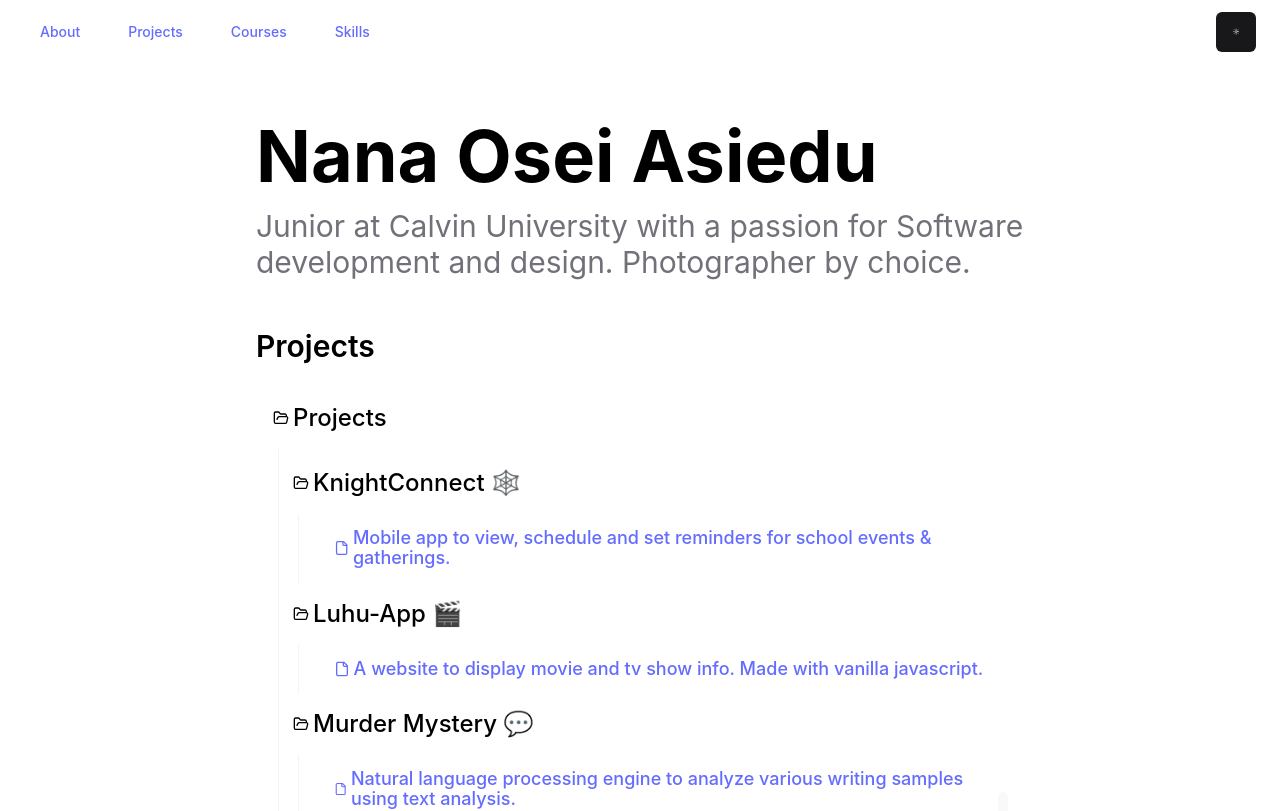
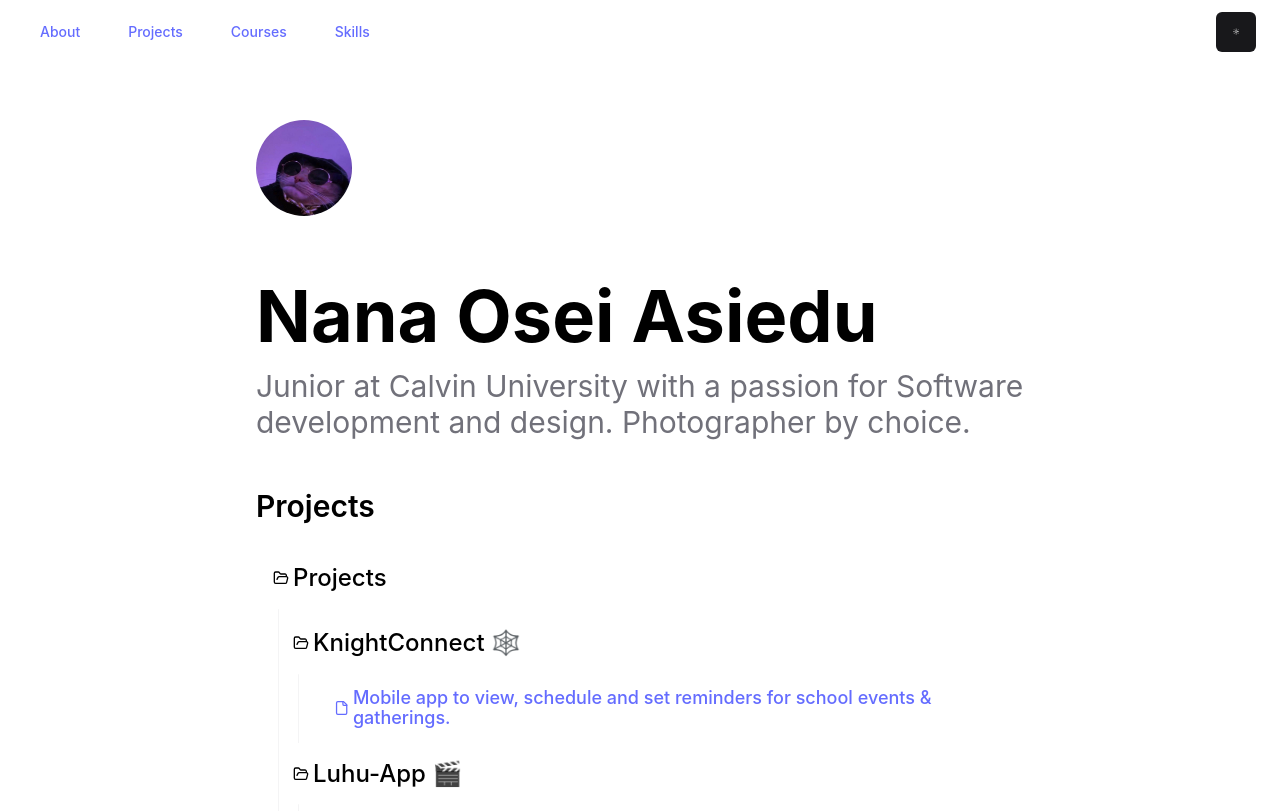
Before and after one commit to NanaAY/resume-site, a React (Vite) app: page / in a window 1280 px wide. Shown: the top 811 px of the page. Built offline with nearby package versions, Linux system fonts and the light colour scheme.

Commit message:
added avatar

```diff
--- a/package.json
+++ b/package.json
@@ -12,6 +12,7 @@
   },
   "dependencies": {
     "@radix-ui/react-accordion": "^1.2.1",
+    "@radix-ui/react-avatar": "^1.1.1",
     "@radix-ui/react-dropdown-menu": "^2.1.2",
     "@radix-ui/react-navigation-menu": "^1.2.1",
     "@radix-ui/react-scroll-area": "^1.2.1",
--- a/src/App.tsx
+++ b/src/App.tsx
@@ -1,28 +1,34 @@
+import { useRef } from "react";
 import { Download, Github, LinkedinIcon, Mail } from "lucide-react";
+
+import myResume from "./assets/files/ay_resume_2024.pdf";
+import myJPG from "./assets/images/IMG_3797.jpg";
+
 import { ModeToggle } from "./components/modeToggle";
+import ProjectsTreeWrapper from "./components/projects-tree";
 
 import { Badge } from "./components/ui/badge";
-import myResume from "./assets/files/ay_resume_2024.pdf";
-
+import { Avatar, AvatarFallback, AvatarImage } from "./components/ui/avatar";
+import { Button } from "./components/ui/button";
 import {
   NavigationMenu,
   NavigationMenuItem,
   NavigationMenuLink,
   NavigationMenuList,
 } from "./components/ui/navigation-menu";
-import { useRef } from "react";
-import { Button } from "./components/ui/button";
-import ProjectsTreeWrapper from "./components/projects-tree";
-//TODO: Add avatar, change projects section to tree view
+
+//TODO: Add avatar
 function App() {
   const aboutRef = useRef<HTMLDivElement>(null);
   const projectsRef = useRef<HTMLDivElement>(null);
   const coursesRef = useRef<HTMLDivElement>(null);
   const skillsRef = useRef<HTMLDivElement>(null);
+
   interface Skill {
     id: number;
     name: string;
   }
+
   const skills: Skill[] = [
     { id: 1, name: "Javascript/Typescript" },
     { id: 2, name: "Python" },
@@ -36,10 +42,12 @@ function App() {
     { id: 10, name: "Git" },
     { id: 11, name: "Vscode" },
   ];
+
   interface Course {
     id: number;
     name: string;
   }
+
   const courses: Course[] = [
     { id: 1, name: "Data Structures & Algorithms" },
     { id: 2, name: "Web Development" },
@@ -47,6 +55,7 @@ function App() {
     { id: 4, name: "Software Engineering" },
     { id: 5, name: "Operating Systems & Networking" },
   ];
+
   return (
     <>
       <header className=" bg-transparent backdrop-blur-md px-6 py-3 flex fixed top-0 right-0 left-0 justify-between">
@@ -114,10 +123,15 @@ function App() {
       </header>
       <main className="flex-auto min-w-0 mt-6 flex flex-col px-2 md:px-0">
         <section ref={aboutRef} id="about">
-          <h1 className="mt-16 mb-4 font-bold text-7xl animate-slidein [--slidein-delay:300ms] opacity-0">
+          <Avatar className="size-24 mt-16 animate-slidein [--slidein-delay:300ms]">
+            <AvatarImage src={myJPG} />
+            <AvatarFallback>NA</AvatarFallback>
+          </Avatar>
+
+          <h1 className="mt-16 mb-4 font-bold text-7xl animate-slidein [--slidein-delay:500ms] opacity-0">
             Nana Osei Asiedu
           </h1>
-          <p className="mb-4 text-3xl text-muted-foreground animate-slidein [--slidein-delay:500ms] opacity-0">
+          <p className="mb-4 text-3xl text-muted-foreground animate-slidein [--slidein-delay:700ms] opacity-0">
             Junior at Calvin University with a passion for Software development
             and design. Photographer by choice.
           </p>
--- /dev/null
+++ b/src/components/ui/avatar.tsx
@@ -0,0 +1,48 @@
+import * as React from "react";
+import * as AvatarPrimitive from "@radix-ui/react-avatar";
+
+import { cn } from "@/lib/utils";
+
+const Avatar = React.forwardRef<
+  React.ElementRef<typeof AvatarPrimitive.Root>,
+  React.ComponentPropsWithoutRef<typeof AvatarPrimitive.Root>
+>(({ className, ...props }, ref) => (
+  <AvatarPrimitive.Root
+    ref={ref}
+    className={cn(
+      "relative flex h-10 w-10 shrink-0 overflow-hidden rounded-full",
+      className
+    )}
+    {...props}
+  />
+));
+Avatar.displayName = AvatarPrimitive.Root.displayName;
+
+const AvatarImage = React.forwardRef<
+  React.ElementRef<typeof AvatarPrimitive.Image>,
+  React.ComponentPropsWithoutRef<typeof AvatarPrimitive.Image>
+>(({ className, ...props }, ref) => (
+  <AvatarPrimitive.Image
+    ref={ref}
+    className={cn("aspect-square h-full w-full", className)}
+    {...props}
+  />
+));
+AvatarImage.displayName = AvatarPrimitive.Image.displayName;
+
+const AvatarFallback = React.forwardRef<
+  React.ElementRef<typeof AvatarPrimitive.Fallback>,
+  React.ComponentPropsWithoutRef<typeof AvatarPrimitive.Fallback>
+>(({ className, ...props }, ref) => (
+  <AvatarPrimitive.Fallback
+    ref={ref}
+    className={cn(
+      "flex h-full w-full items-center justify-center rounded-full bg-muted",
+      className
+    )}
+    {...props}
+  />
+));
+AvatarFallback.displayName = AvatarPrimitive.Fallback.displayName;
+
+export { Avatar, AvatarImage, AvatarFallback };
```
Also changed, not shown: src/assets/images/IMG_3797.jpg (added), 1 other file (tests, documents, lock files or other folders).
